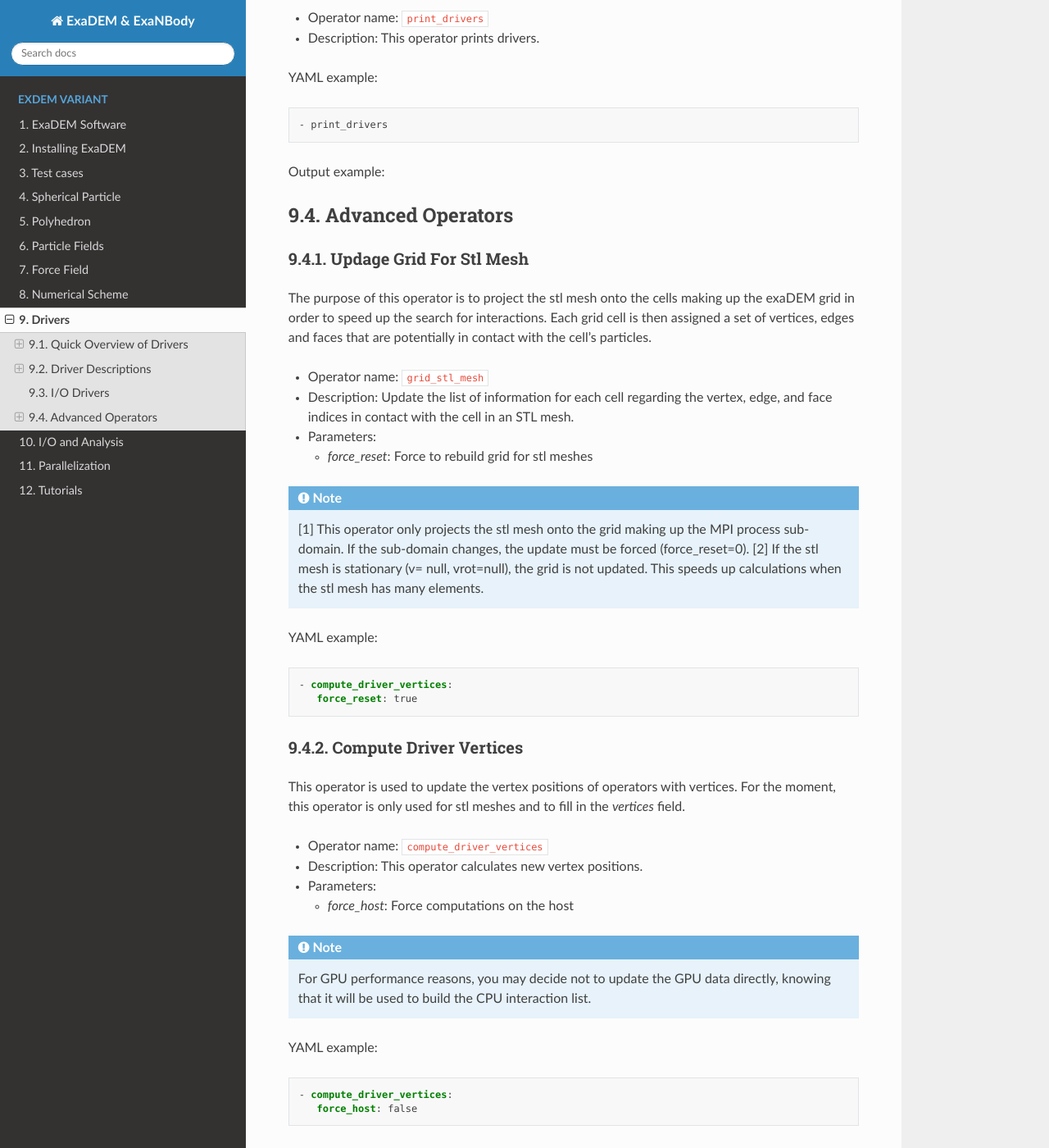
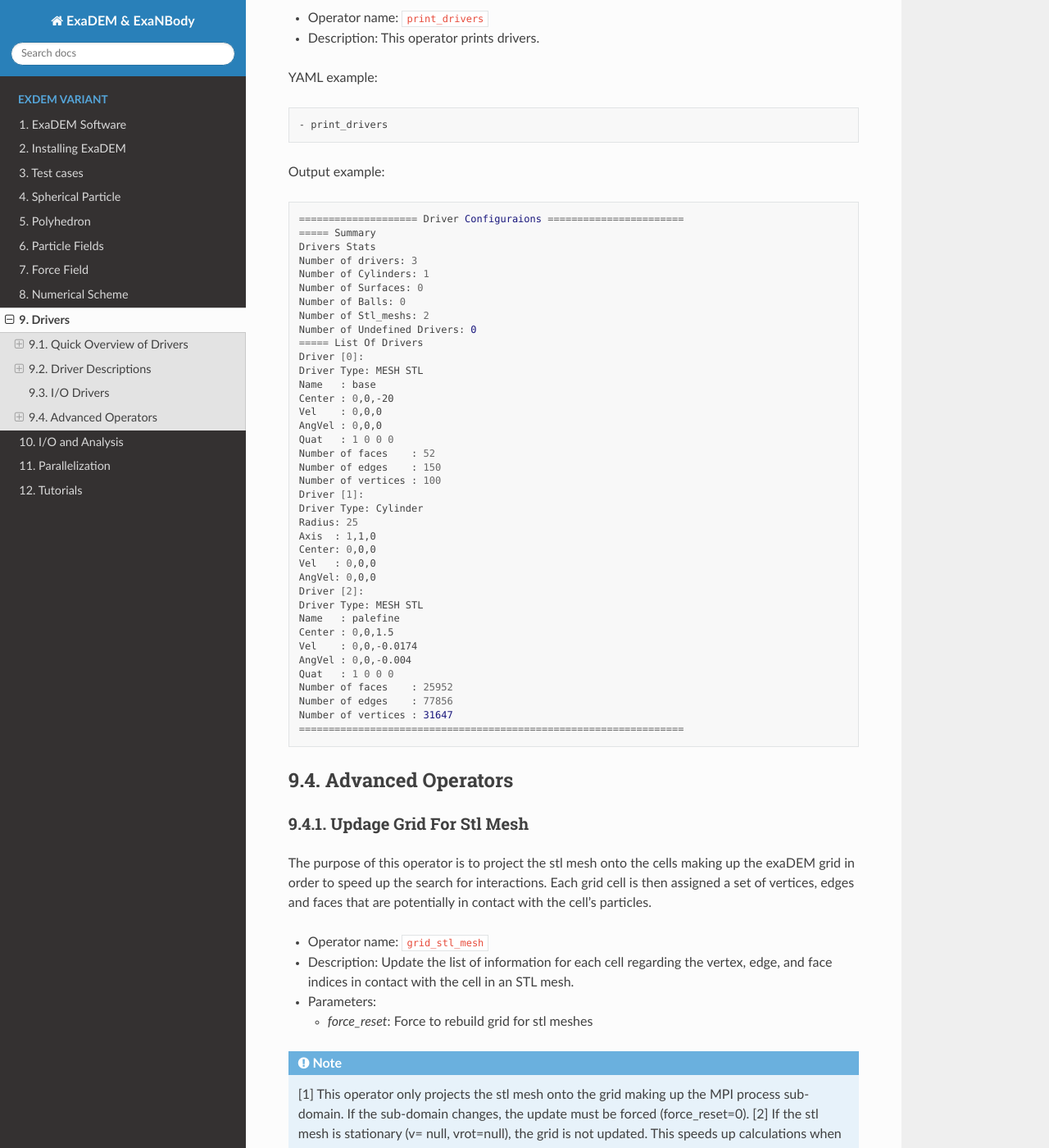
Before and after one commit to Collab4exaNBody/doc_exaDEM, a Sphinx documentation site: the page built from docs/source/project_exaDEM/Drivers.rst, in a window 1280 px wide and 1400 px high, scrolled down 5949 px. Shown: the whole window at 82% size. Built offline with Sphinx 7.4.7 and the Read the Docs theme 3.1.0, drawn with Linux system fonts in a browser that asks for light colours.

Commit message:
Update Drivers.rst

```diff
--- a/docs/source/project_exaDEM/Drivers.rst
+++ b/docs/source/project_exaDEM/Drivers.rst
@@ -217,6 +217,46 @@ YAML example:
 
 Output example:
 
+.. code-block:: bash
+
+  ==================== Driver Configuraions =======================
+  ===== Summary
+  Drivers Stats
+  Number of drivers: 3
+  Number of Cylinders: 1
+  Number of Surfaces: 0
+  Number of Balls: 0
+  Number of Stl_meshs: 2
+  Number of Undefined Drivers: 0
+  ===== List Of Drivers
+  Driver [0]:
+  Driver Type: MESH STL
+  Name   : base
+  Center : 0,0,-20
+  Vel    : 0,0,0
+  AngVel : 0,0,0
+  Quat   : 1 0 0 0
+  Number of faces    : 52
+  Number of edges    : 150
+  Number of vertices : 100
+  Driver [1]:
+  Driver Type: Cylinder
+  Radius: 25
+  Axis  : 1,1,0
+  Center: 0,0,0
+  Vel   : 0,0,0
+  AngVel: 0,0,0
+  Driver [2]:
+  Driver Type: MESH STL
+  Name   : palefine
+  Center : 0,0,1.5
+  Vel    : 0,0,-0.0174
+  AngVel : 0,0,-0.004
+  Quat   : 1 0 0 0
+  Number of faces    : 25952
+  Number of edges    : 77856
+  Number of vertices : 31647
+  =================================================================
 
 
 Advanced Operators
```
